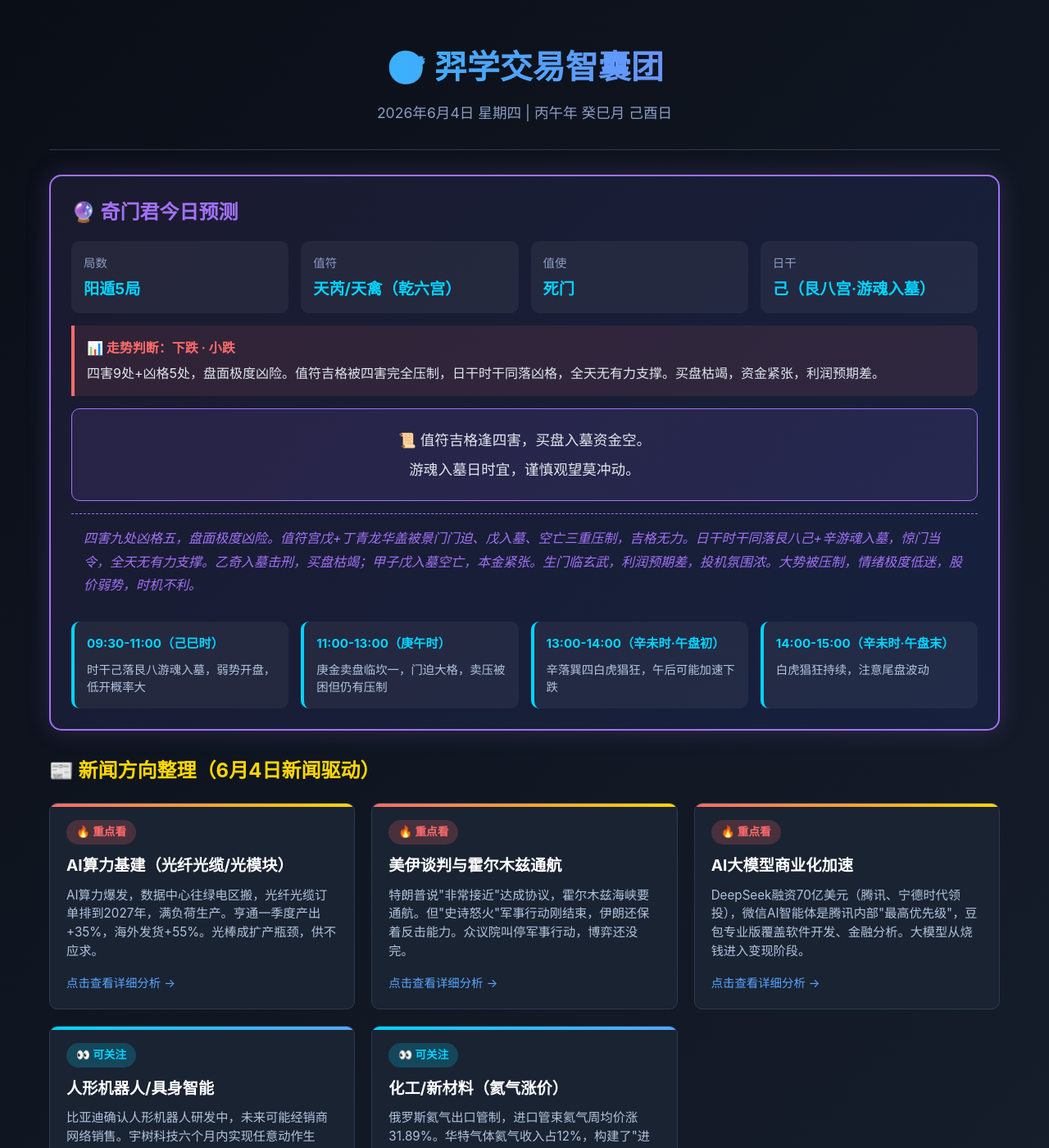
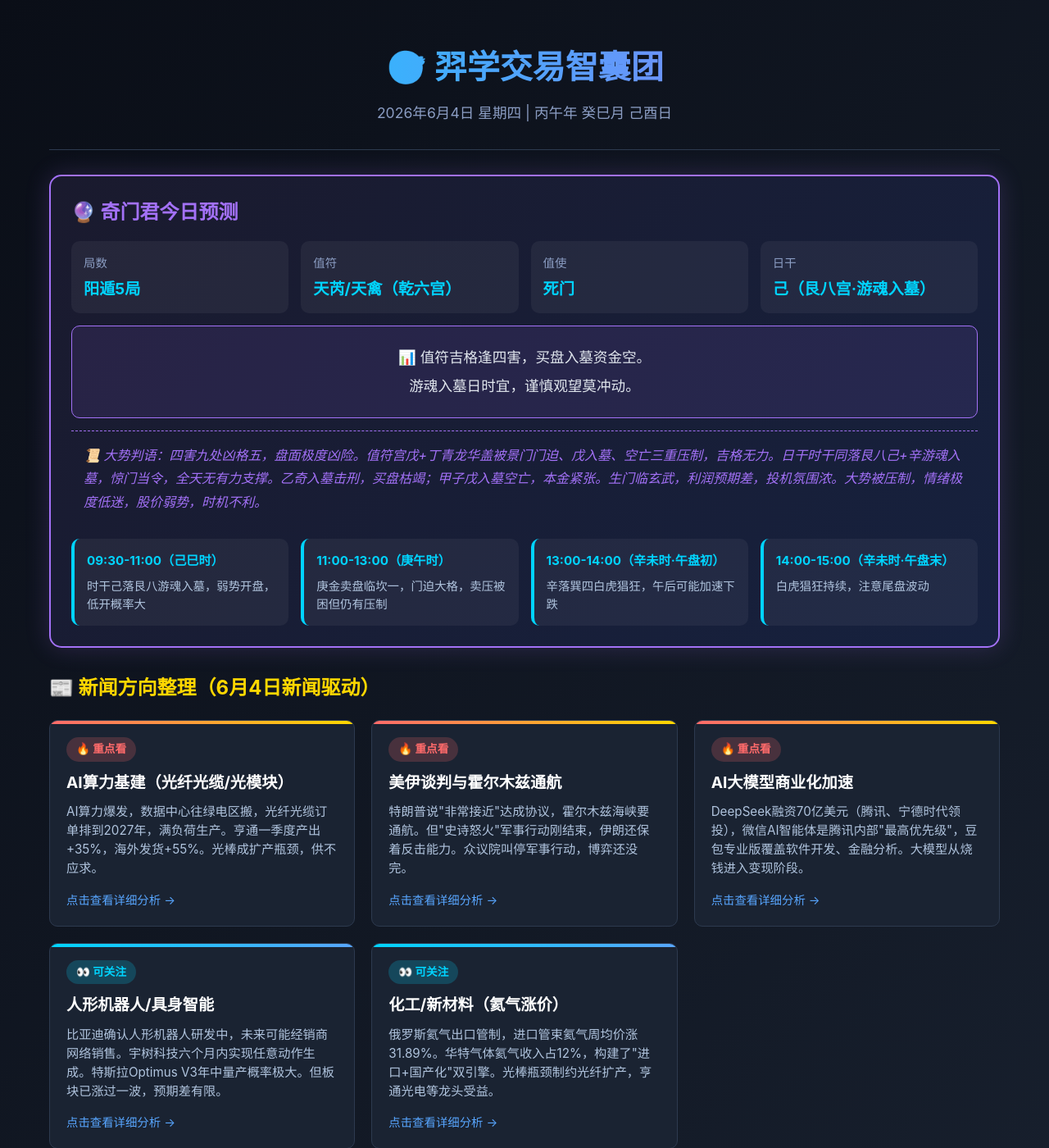
Before and after one commit to xiaoyi0319a/yixue-dashboard, a Jekyll site: the page index.html, which Jekyll copies as it is, in a window 1280 px wide and 1400 px high. Shown: the whole window at 82% size. Built offline with Jekyll 4.4.1, drawn with Linux system fonts in a browser that asks for light colours; some of the changed text lies outside the part shown.

Commit message:
fix: 删除走势判断区块，修正卦象/大势判语标题，隐藏旧格式涨停板统计

```diff
--- a/index.html
+++ b/index.html
@@ -324,17 +324,14 @@
                     <div class="value">己（艮八宫·游魂入墓）</div>
                 </div>
             </div>
-            <div class="qimen-trend">
-                <div class="trend-title">📊 走势判断：下跌 · 小跌</div>
-                <div>四害9处+凶格5处，盘面极度凶险。值符吉格被四害完全压制，日干时干同落凶格，全天无有力支撑。买盘枯竭，资金紧张，利润预期差。</div>
-            </div>
+
 
             <div class="qimen-guaxiang">
-                📜 值符吉格逢四害，买盘入墓资金空。<br>
+                📊 值符吉格逢四害，买盘入墓资金空。<br>
                 游魂入墓日时宜，谨慎观望莫冲动。
             </div>
             <div class="qimen-panyu">
-                四害九处凶格五，盘面极度凶险。值符宫戊+丁青龙华盖被景门门迫、戊入墓、空亡三重压制，吉格无力。日干时干同落艮八己+辛游魂入墓，惊门当令，全天无有力支撑。乙奇入墓击刑，买盘枯竭；甲子戊入墓空亡，本金紧张。生门临玄武，利润预期差，投机氛围浓。大势被压制，情绪极度低迷，股价弱势，时机不利。
+                📜 大势判语：四害九处凶格五，盘面极度凶险。值符宫戊+丁青龙华盖被景门门迫、戊入墓、空亡三重压制，吉格无力。日干时干同落艮八己+辛游魂入墓，惊门当令，全天无有力支撑。乙奇入墓击刑，买盘枯竭；甲子戊入墓空亡，本金紧张。生门临玄武，利润预期差，投机氛围浓。大势被压制，情绪极度低迷，股价弱势，时机不利。
             </div>
             <div class="qimen-shichen">
                 <div class="shichen-card">
@@ -393,37 +390,15 @@
             </div>
         </div>
 
-        <!-- 涨停统计 -->
+        <!-- 涨停板方向整理（当日无数据，暂不显示） -->
+        <!--
         <div class="limitup-section">
-            <h2>📊 涨停板统计（66只）</h2>
-            <div class="limitup-grid">
-                <div class="limitup-item">
-                    <div class="label">光伏/储能</div>
-                    <div class="value">17只</div>
-                    <div class="stocks">联检科技、恒星科技、蓝科高新、豫能控股等</div>
-                </div>
-                <div class="limitup-item">
-                    <div class="label">化工/新材料</div>
-                    <div class="value">15只</div>
-                    <div class="stocks">华特气体、方大炭素、亨通光电、三祥新材等</div>
-                </div>
-                <div class="limitup-item">
-                    <div class="label">机器人</div>
-                    <div class="value">10只</div>
-                    <div class="stocks">迅捷兴、泰禾智能、德昌股份、国机精工等</div>
-                </div>
-                <div class="limitup-item">
-                    <div class="label">芯片/半导体</div>
-                    <div class="value">9只</div>
-                    <div class="stocks">华特气体、通富微电、一博科技、大唐电信等</div>
-                </div>
-                <div class="limitup-item">
-                    <div class="label">电力/能源</div>
-                    <div class="value">8只</div>
-                    <div class="stocks">广西能源、京能电力、华电辽能、西昌电力等</div>
-                </div>
+            <h2>📈 涨停板方向整理（N方向·M只涨停驱动）</h2>
+            <div class="direction-grid">
+                <!-- 方向卡片按V3.0格式：名称+🔥/👀标签+核心逻辑+涨停梯队+补涨标的 -->
             </div>
         </div>
+        -->
 
         <!-- 关键验证节点 -->
         <div class="verification-section">
```
